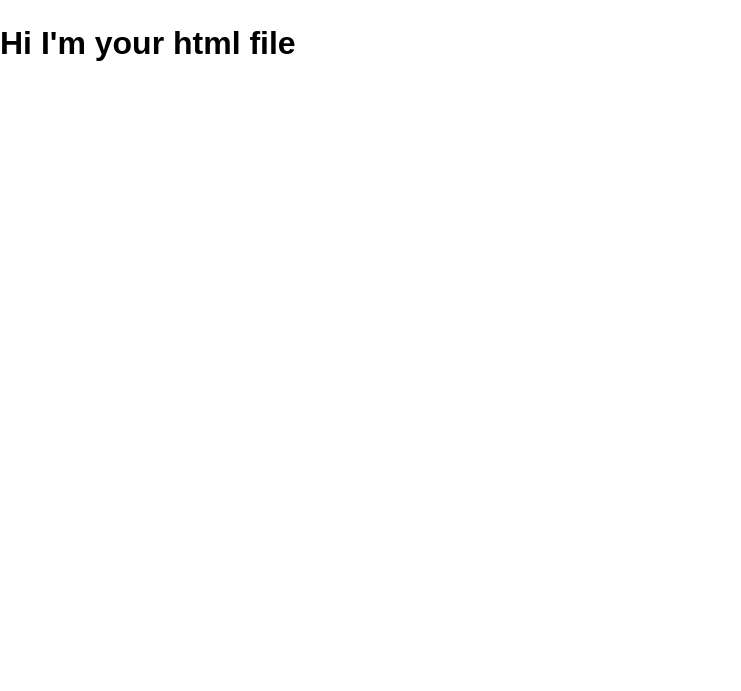
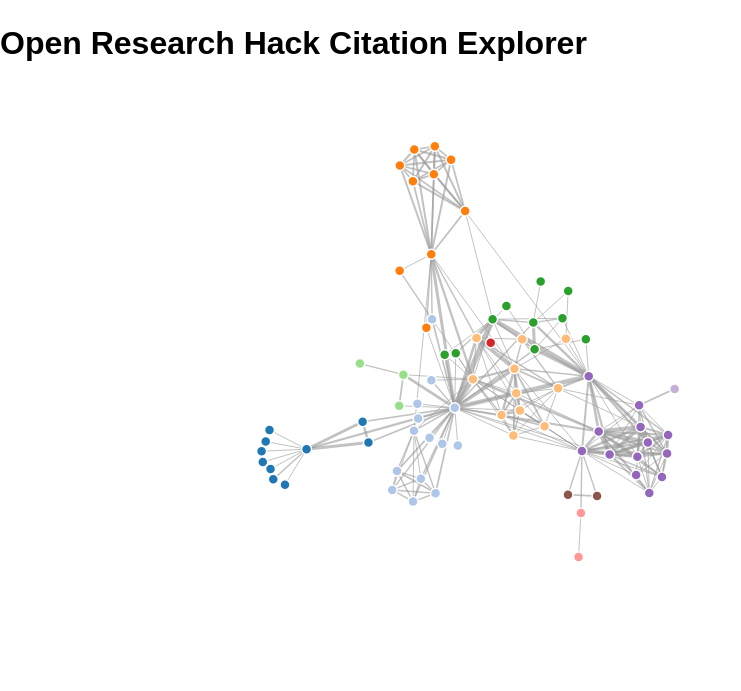
Before and after one commit to markdurrant/open-research-hack-citation-explorer, a plain HTML site: page index.html in a window 1280 px wide. Shown: the whole page, without its empty margins (0-741 px from the left). Drawn offline with Linux system fonts and the light colour scheme.

Commit message:
add FD exmaple

```diff
--- /dev/null
+++ b/data/example.json
@@ -0,0 +1,337 @@
+{
+  "nodes": [
+    {"id": "Myriel", "group": 1},
+    {"id": "Napoleon", "group": 1},
+    {"id": "Mlle.Baptistine", "group": 1},
+    {"id": "Mme.Magloire", "group": 1},
+    {"id": "CountessdeLo", "group": 1},
+    {"id": "Geborand", "group": 1},
+    {"id": "Champtercier", "group": 1},
+    {"id": "Cravatte", "group": 1},
+    {"id": "Count", "group": 1},
+    {"id": "OldMan", "group": 1},
+    {"id": "Labarre", "group": 2},
+    {"id": "Valjean", "group": 2},
+    {"id": "Marguerite", "group": 3},
+    {"id": "Mme.deR", "group": 2},
+    {"id": "Isabeau", "group": 2},
+    {"id": "Gervais", "group": 2},
+    {"id": "Tholomyes", "group": 3},
+    {"id": "Listolier", "group": 3},
+    {"id": "Fameuil", "group": 3},
+    {"id": "Blacheville", "group": 3},
+    {"id": "Favourite", "group": 3},
+    {"id": "Dahlia", "group": 3},
+    {"id": "Zephine", "group": 3},
+    {"id": "Fantine", "group": 3},
+    {"id": "Mme.Thenardier", "group": 4},
+    {"id": "Thenardier", "group": 4},
+    {"id": "Cosette", "group": 5},
+    {"id": "Javert", "group": 4},
+    {"id": "Fauchelevent", "group": 0},
+    {"id": "Bamatabois", "group": 2},
+    {"id": "Perpetue", "group": 3},
+    {"id": "Simplice", "group": 2},
+    {"id": "Scaufflaire", "group": 2},
+    {"id": "Woman1", "group": 2},
+    {"id": "Judge", "group": 2},
+    {"id": "Champmathieu", "group": 2},
+    {"id": "Brevet", "group": 2},
+    {"id": "Chenildieu", "group": 2},
+    {"id": "Cochepaille", "group": 2},
+    {"id": "Pontmercy", "group": 4},
+    {"id": "Boulatruelle", "group": 6},
+    {"id": "Eponine", "group": 4},
+    {"id": "Anzelma", "group": 4},
+    {"id": "Woman2", "group": 5},
+    {"id": "MotherInnocent", "group": 0},
+    {"id": "Gribier", "group": 0},
+    {"id": "Jondrette", "group": 7},
+    {"id": "Mme.Burgon", "group": 7},
+    {"id": "Gavroche", "group": 8},
+    {"id": "Gillenormand", "group": 5},
+    {"id": "Magnon", "group": 5},
+    {"id": "Mlle.Gillenormand", "group": 5},
+    {"id": "Mme.Pontmercy", "group": 5},
+    {"id": "Mlle.Vaubois", "group": 5},
+    {"id": "Lt.Gillenormand", "group": 5},
+    {"id": "Marius", "group": 8},
+    {"id": "BaronessT", "group": 5},
+    {"id": "Mabeuf", "group": 8},
+    {"id": "Enjolras", "group": 8},
+    {"id": "Combeferre", "group": 8},
+    {"id": "Prouvaire", "group": 8},
+    {"id": "Feuilly", "group": 8},
+    {"id": "Courfeyrac", "group": 8},
+    {"id": "Bahorel", "group": 8},
+    {"id": "Bossuet", "group": 8},
+    {"id": "Joly", "group": 8},
+    {"id": "Grantaire", "group": 8},
+    {"id": "MotherPlutarch", "group": 9},
+    {"id": "Gueulemer", "group": 4},
+    {"id": "Babet", "group": 4},
+    {"id": "Claquesous", "group": 4},
+    {"id": "Montparnasse", "group": 4},
+    {"id": "Toussaint", "group": 5},
+    {"id": "Child1", "group": 10},
+    {"id": "Child2", "group": 10},
+    {"id": "Brujon", "group": 4},
+    {"id": "Mme.Hucheloup", "group": 8}
+  ],
+  "links": [
+    {"source": "Napoleon", "target": "Myriel", "value": 1},
+    {"source": "Mlle.Baptistine", "target": "Myriel", "value": 8},
+    {"source": "Mme.Magloire", "target": "Myriel", "value": 10},
+    {"source": "Mme.Magloire", "target": "Mlle.Baptistine", "value": 6},
+    {"source": "CountessdeLo", "target": "Myriel", "value": 1},
+    {"source": "Geborand", "target": "Myriel", "value": 1},
+    {"source": "Champtercier", "target": "Myriel", "value": 1},
+    {"source": "Cravatte", "target": "Myriel", "value": 1},
+    {"source": "Count", "target": "Myriel", "value": 2},
+    {"source": "OldMan", "target": "Myriel", "value": 1},
+    {"source": "Valjean", "target": "Labarre", "value": 1},
+    {"source": "Valjean", "target": "Mme.Magloire", "value": 3},
+    {"source": "Valjean", "target": "Mlle.Baptistine", "value": 3},
+    {"source": "Valjean", "target": "Myriel", "value": 5},
+    {"source": "Marguerite", "target": "Valjean", "value": 1},
+    {"source": "Mme.deR", "target": "Valjean", "value": 1},
+    {"source": "Isabeau", "target": "Valjean", "value": 1},
+    {"source": "Gervais", "target": "Valjean", "value": 1},
+    {"source": "Listolier", "target": "Tholomyes", "value": 4},
+    {"source": "Fameuil", "target": "Tholomyes", "value": 4},
+    {"source": "Fameuil", "target": "Listolier", "value": 4},
+    {"source": "Blacheville", "target": "Tholomyes", "value": 4},
+    {"source": "Blacheville", "target": "Listolier", "value": 4},
+    {"source": "Blacheville", "target": "Fameuil", "value": 4},
+    {"source": "Favourite", "target": "Tholomyes", "value": 3},
+    {"source": "Favourite", "target": "Listolier", "value": 3},
+    {"source": "Favourite", "target": "Fameuil", "value": 3},
+    {"source": "Favourite", "target": "Blacheville", "value": 4},
+    {"source": "Dahlia", "target": "Tholomyes", "value": 3},
+    {"source": "Dahlia", "target": "Listolier", "value": 3},
+    {"source": "Dahlia", "target": "Fameuil", "value": 3},
+    {"source": "Dahlia", "target": "Blacheville", "value": 3},
+    {"source": "Dahlia", "target": "Favourite", "value": 5},
+    {"source": "Zephine", "target": "Tholomyes", "value": 3},
+    {"source": "Zephine", "target": "Listolier", "value": 3},
+    {"source": "Zephine", "target": "Fameuil", "value": 3},
+    {"source": "Zephine", "target": "Blacheville", "value": 3},
+    {"source": "Zephine", "target": "Favourite", "value": 4},
+    {"source": "Zephine", "target": "Dahlia", "value": 4},
+    {"source": "Fantine", "target": "Tholomyes", "value": 3},
+    {"source": "Fantine", "target": "Listolier", "value": 3},
+    {"source": "Fantine", "target": "Fameuil", "value": 3},
+    {"source": "Fantine", "target": "Blacheville", "value": 3},
+    {"source": "Fantine", "target": "Favourite", "value": 4},
+    {"source": "Fantine", "target": "Dahlia", "value": 4},
+    {"source": "Fantine", "target": "Zephine", "value": 4},
+    {"source": "Fantine", "target": "Marguerite", "value": 2},
+    {"source": "Fantine", "target": "Valjean", "value": 9},
+    {"source": "Mme.Thenardier", "target": "Fantine", "value": 2},
+    {"source": "Mme.Thenardier", "target": "Valjean", "value": 7},
+    {"source": "Thenardier", "target": "Mme.Thenardier", "value": 13},
+    {"source": "Thenardier", "target": "Fantine", "value": 1},
+    {"source": "Thenardier", "target": "Valjean", "value": 12},
+    {"source": "Cosette", "target": "Mme.Thenardier", "value": 4},
+    {"source": "Cosette", "target": "Valjean", "value": 31},
+    {"source": "Cosette", "target": "Tholomyes", "value": 1},
+    {"source": "Cosette", "target": "Thenardier", "value": 1},
+    {"source": "Javert", "target": "Valjean", "value": 17},
+    {"source": "Javert", "target": "Fantine", "value": 5},
+    {"source": "Javert", "target": "Thenardier", "value": 5},
+    {"source": "Javert", "target": "Mme.Thenardier", "value": 1},
+    {"source": "Javert", "target": "Cosette", "value": 1},
+    {"source": "Fauchelevent", "target": "Valjean", "value": 8},
+    {"source": "Fauchelevent", "target": "Javert", "value": 1},
+    {"source": "Bamatabois", "target": "Fantine", "value": 1},
+    {"source": "Bamatabois", "target": "Javert", "value": 1},
+    {"source": "Bamatabois", "target": "Valjean", "value": 2},
+    {"source": "Perpetue", "target": "Fantine", "value": 1},
+    {"source": "Simplice", "target": "Perpetue", "value": 2},
+    {"source": "Simplice", "target": "Valjean", "value": 3},
+    {"source": "Simplice", "target": "Fantine", "value": 2},
+    {"source": "Simplice", "target": "Javert", "value": 1},
+    {"source": "Scaufflaire", "target": "Valjean", "value": 1},
+    {"source": "Woman1", "target": "Valjean", "value": 2},
+    {"source": "Woman1", "target": "Javert", "value": 1},
+    {"source": "Judge", "target": "Valjean", "value": 3},
+    {"source": "Judge", "target": "Bamatabois", "value": 2},
+    {"source": "Champmathieu", "target": "Valjean", "value": 3},
+    {"source": "Champmathieu", "target": "Judge", "value": 3},
+    {"source": "Champmathieu", "target": "Bamatabois", "value": 2},
+    {"source": "Brevet", "target": "Judge", "value": 2},
+    {"source": "Brevet", "target": "Champmathieu", "value": 2},
+    {"source": "Brevet", "target": "Valjean", "value": 2},
+    {"source": "Brevet", "target": "Bamatabois", "value": 1},
+    {"source": "Chenildieu", "target": "Judge", "value": 2},
+    {"source": "Chenildieu", "target": "Champmathieu", "value": 2},
+    {"source": "Chenildieu", "target": "Brevet", "value": 2},
+    {"source": "Chenildieu", "target": "Valjean", "value": 2},
+    {"source": "Chenildieu", "target": "Bamatabois", "value": 1},
+    {"source": "Cochepaille", "target": "Judge", "value": 2},
+    {"source": "Cochepaille", "target": "Champmathieu", "value": 2},
+    {"source": "Cochepaille", "target": "Brevet", "value": 2},
+    {"source": "Cochepaille", "target": "Chenildieu", "value": 2},
+    {"source": "Cochepaille", "target": "Valjean", "value": 2},
+    {"source": "Cochepaille", "target": "Bamatabois", "value": 1},
+    {"source": "Pontmercy", "target": "Thenardier", "value": 1},
+    {"source": "Boulatruelle", "target": "Thenardier", "value": 1},
+    {"source": "Eponine", "target": "Mme.Thenardier", "value": 2},
+    {"source": "Eponine", "target": "Thenardier", "value": 3},
+    {"source": "Anzelma", "target": "Eponine", "value": 2},
+    {"source": "Anzelma", "target": "Thenardier", "value": 2},
+    {"source": "Anzelma", "target": "Mme.Thenardier", "value": 1},
+    {"source": "Woman2", "target": "Valjean", "value": 3},
+    {"source": "Woman2", "target": "Cosette", "value": 1},
+    {"source": "Woman2", "target": "Javert", "value": 1},
+    {"source": "MotherInnocent", "target": "Fauchelevent", "value": 3},
+    {"source": "MotherInnocent", "target": "Valjean", "value": 1},
+    {"source": "Gribier", "target": "Fauchelevent", "value": 2},
+    {"source": "Mme.Burgon", "target": "Jondrette", "value": 1},
+    {"source": "Gavroche", "target": "Mme.Burgon", "value": 2},
+    {"source": "Gavroche", "target": "Thenardier", "value": 1},
+    {"source": "Gavroche", "target": "Javert", "value": 1},
+    {"source": "Gavroche", "target": "Valjean", "value": 1},
+    {"source": "Gillenormand", "target": "Cosette", "value": 3},
+    {"source": "Gillenormand", "target": "Valjean", "value": 2},
+    {"source": "Magnon", "target": "Gillenormand", "value": 1},
+    {"source": "Magnon", "target": "Mme.Thenardier", "value": 1},
+    {"source": "Mlle.Gillenormand", "target": "Gillenormand", "value": 9},
+    {"source": "Mlle.Gillenormand", "target": "Cosette", "value": 2},
+    {"source": "Mlle.Gillenormand", "target": "Valjean", "value": 2},
+    {"source": "Mme.Pontmercy", "target": "Mlle.Gillenormand", "value": 1},
+    {"source": "Mme.Pontmercy", "target": "Pontmercy", "value": 1},
+    {"source": "Mlle.Vaubois", "target": "Mlle.Gillenormand", "value": 1},
+    {"source": "Lt.Gillenormand", "target": "Mlle.Gillenormand", "value": 2},
+    {"source": "Lt.Gillenormand", "target": "Gillenormand", "value": 1},
+    {"source": "Lt.Gillenormand", "target": "Cosette", "value": 1},
+    {"source": "Marius", "target": "Mlle.Gillenormand", "value": 6},
+    {"source": "Marius", "target": "Gillenormand", "value": 12},
+    {"source": "Marius", "target": "Pontmercy", "value": 1},
+    {"source": "Marius", "target": "Lt.Gillenormand", "value": 1},
+    {"source": "Marius", "target": "Cosette", "value": 21},
+    {"source": "Marius", "target": "Valjean", "value": 19},
+    {"source": "Marius", "target": "Tholomyes", "value": 1},
+    {"source": "Marius", "target": "Thenardier", "value": 2},
+    {"source": "Marius", "target": "Eponine", "value": 5},
+    {"source": "Marius", "target": "Gavroche", "value": 4},
+    {"source": "BaronessT", "target": "Gillenormand", "value": 1},
+    {"source": "BaronessT", "target": "Marius", "value": 1},
+    {"source": "Mabeuf", "target": "Marius", "value": 1},
+    {"source": "Mabeuf", "target": "Eponine", "value": 1},
+    {"source": "Mabeuf", "target": "Gavroche", "value": 1},
+    {"source": "Enjolras", "target": "Marius", "value": 7},
+    {"source": "Enjolras", "target": "Gavroche", "value": 7},
+    {"source": "Enjolras", "target": "Javert", "value": 6},
+    {"source": "Enjolras", "target": "Mabeuf", "value": 1},
+    {"source": "Enjolras", "target": "Valjean", "value": 4},
+    {"source": "Combeferre", "target": "Enjolras", "value": 15},
+    {"source": "Combeferre", "target": "Marius", "value": 5},
+    {"source": "Combeferre", "target": "Gavroche", "value": 6},
+    {"source": "Combeferre", "target": "Mabeuf", "value": 2},
+    {"source": "Prouvaire", "target": "Gavroche", "value": 1},
+    {"source": "Prouvaire", "target": "Enjolras", "value": 4},
+    {"source": "Prouvaire", "target": "Combeferre", "value": 2},
+    {"source": "Feuilly", "target": "Gavroche", "value": 2},
+    {"source": "Feuilly", "target": "Enjolras", "value": 6},
+    {"source": "Feuilly", "target": "Prouvaire", "value": 2},
+    {"source": "Feuilly", "target": "Combeferre", "value": 5},
+    {"source": "Feuilly", "target": "Mabeuf", "value": 1},
+    {"source": "Feuilly", "target": "Marius", "value": 1},
+    {"source": "Courfeyrac", "target": "Marius", "value": 9},
+    {"source": "Courfeyrac", "target": "Enjolras", "value": 17},
+    {"source": "Courfeyrac", "target": "Combeferre", "value": 13},
+    {"source": "Courfeyrac", "target": "Gavroche", "value": 7},
+    {"source": "Courfeyrac", "target": "Mabeuf", "value": 2},
+    {"source": "Courfeyrac", "target": "Eponine", "value": 1},
+    {"source": "Courfeyrac", "target": "Feuilly", "value": 6},
+    {"source": "Courfeyrac", "target": "Prouvaire", "value": 3},
+    {"source": "Bahorel", "target": "Combeferre", "value": 5},
+    {"source": "Bahorel", "target": "Gavroche", "value": 5},
+    {"source": "Bahorel", "target": "Courfeyrac", "value": 6},
+    {"source": "Bahorel", "target": "Mabeuf", "value": 2},
+    {"source": "Bahorel", "target": "Enjolras", "value": 4},
+    {"source": "Bahorel", "target": "Feuilly", "value": 3},
+    {"source": "Bahorel", "target": "Prouvaire", "value": 2},
+    {"source": "Bahorel", "target": "Marius", "value": 1},
+    {"source": "Bossuet", "target": "Marius", "value": 5},
+    {"source": "Bossuet", "target": "Courfeyrac", "value": 12},
+    {"source": "Bossuet", "target": "Gavroche", "value": 5},
+    {"source": "Bossuet", "target": "Bahorel", "value": 4},
+    {"source": "Bossuet", "target": "Enjolras", "value": 10},
+    {"source": "Bossuet", "target": "Feuilly", "value": 6},
+    {"source": "Bossuet", "target": "Prouvaire", "value": 2},
+    {"source": "Bossuet", "target": "Combeferre", "value": 9},
+    {"source": "Bossuet", "target": "Mabeuf", "value": 1},
+    {"source": "Bossuet", "target": "Valjean", "value": 1},
+    {"source": "Joly", "target": "Bahorel", "value": 5},
+    {"source": "Joly", "target": "Bossuet", "value": 7},
+    {"source": "Joly", "target": "Gavroche", "value": 3},
+    {"source": "Joly", "target": "Courfeyrac", "value": 5},
+    {"source": "Joly", "target": "Enjolras", "value": 5},
+    {"source": "Joly", "target": "Feuilly", "value": 5},
+    {"source": "Joly", "target": "Prouvaire", "value": 2},
+    {"source": "Joly", "target": "Combeferre", "value": 5},
+    {"source": "Joly", "target": "Mabeuf", "value": 1},
+    {"source": "Joly", "target": "Marius", "value": 2},
+    {"source": "Grantaire", "target": "Bossuet", "value": 3},
+    {"source": "Grantaire", "target": "Enjolras", "value": 3},
+    {"source": "Grantaire", "target": "Combeferre", "value": 1},
+    {"source": "Grantaire", "target": "Courfeyrac", "value": 2},
+    {"source": "Grantaire", "target": "Joly", "value": 2},
+    {"source": "Grantaire", "target": "Gavroche", "value": 1},
+    {"source": "Grantaire", "target": "Bahorel", "value": 1},
+    {"source": "Grantaire", "target": "Feuilly", "value": 1},
+    {"source": "Grantaire", "target": "Prouvaire", "value": 1},
+    {"source": "MotherPlutarch", "target": "Mabeuf", "value": 3},
+    {"source": "Gueulemer", "target": "Thenardier", "value": 5},
+    {"source": "Gueulemer", "target": "Valjean", "value": 1},
+    {"source": "Gueulemer", "target": "Mme.Thenardier", "value": 1},
+    {"source": "Gueulemer", "target": "Javert", "value": 1},
+    {"source": "Gueulemer", "target": "Gavroche", "value": 1},
+    {"source": "Gueulemer", "target": "Eponine", "value": 1},
+    {"source": "Babet", "target": "Thenardier", "value": 6},
+    {"source": "Babet", "target": "Gueulemer", "value": 6},
+    {"source": "Babet", "target": "Valjean", "value": 1},
+    {"source": "Babet", "target": "Mme.Thenardier", "value": 1},
+    {"source": "Babet", "target": "Javert", "value": 2},
+    {"source": "Babet", "target": "Gavroche", "value": 1},
+    {"source": "Babet", "target": "Eponine", "value": 1},
+    {"source": "Claquesous", "target": "Thenardier", "value": 4},
+    {"source": "Claquesous", "target": "Babet", "value": 4},
+    {"source": "Claquesous", "target": "Gueulemer", "value": 4},
+    {"source": "Claquesous", "target": "Valjean", "value": 1},
+    {"source": "Claquesous", "target": "Mme.Thenardier", "value": 1},
+    {"source": "Claquesous", "target": "Javert", "value": 1},
+    {"source": "Claquesous", "target": "Eponine", "value": 1},
+    {"source": "Claquesous", "target": "Enjolras", "value": 1},
+    {"source": "Montparnasse", "target": "Javert", "value": 1},
+    {"source": "Montparnasse", "target": "Babet", "value": 2},
+    {"source": "Montparnasse", "target": "Gueulemer", "value": 2},
+    {"source": "Montparnasse", "target": "Claquesous", "value": 2},
+    {"source": "Montparnasse", "target": "Valjean", "value": 1},
+    {"source": "Montparnasse", "target": "Gavroche", "value": 1},
+    {"source": "Montparnasse", "target": "Eponine", "value": 1},
+    {"source": "Montparnasse", "target": "Thenardier", "value": 1},
+    {"source": "Toussaint", "target": "Cosette", "value": 2},
+    {"source": "Toussaint", "target": "Javert", "value": 1},
+    {"source": "Toussaint", "target": "Valjean", "value": 1},
+    {"source": "Child1", "target": "Gavroche", "value": 2},
+    {"source": "Child2", "target": "Gavroche", "value": 2},
+    {"source": "Child2", "target": "Child1", "value": 3},
+    {"source": "Brujon", "target": "Babet", "value": 3},
+    {"source": "Brujon", "target": "Gueulemer", "value": 3},
+    {"source": "Brujon", "target": "Thenardier", "value": 3},
+    {"source": "Brujon", "target": "Gavroche", "value": 1},
+    {"source": "Brujon", "target": "Eponine", "value": 1},
+    {"source": "Brujon", "target": "Claquesous", "value": 1},
+    {"source": "Brujon", "target": "Montparnasse", "value": 1},
+    {"source": "Mme.Hucheloup", "target": "Bossuet", "value": 1},
+    {"source": "Mme.Hucheloup", "target": "Joly", "value": 1},
+    {"source": "Mme.Hucheloup", "target": "Grantaire", "value": 1},
+    {"source": "Mme.Hucheloup", "target": "Bahorel", "value": 1},
+    {"source": "Mme.Hucheloup", "target": "Courfeyrac", "value": 1},
+    {"source": "Mme.Hucheloup", "target": "Gavroche", "value": 1},
+    {"source": "Mme.Hucheloup", "target": "Enjolras", "value": 1}
+  ]
+}
--- a/index.html
+++ b/index.html
@@ -4,13 +4,14 @@
   <meta charset="utf-8">
   <meta name="mobile-web-app-capable" content="yes">
   <meta name="viewport" content="width=device-width, initial-scale=1.0, maximum-scale=1.0, user-scalable=no">
-  <title></title> <!-- ADD A TITLE! -->
+  <title>Open Research Hack Citation Explorer</title> <!-- ADD A TITLE! -->
 
   <link rel="stylesheet" href="styles.css">
 </head>
 <body>
+  <h1>Open Research Hack Citation Explorer</h1>
 
-  <h1>Hi I'm your html file</h1>
+  <svg width="960" height="600"></svg>
 
   <script src="js/d3.v4.min.js"></script>
   <script src="js/main.js"></script>
--- a/js/main.js
+++ b/js/main.js
@@ -1 +1,72 @@
-console.log("hi I'm your main js file")
+var svg = d3.select("svg"),
+    width = +svg.attr("width"),
+    height = +svg.attr("height");
+
+var color = d3.scaleOrdinal(d3.schemeCategory20);
+
+var simulation = d3.forceSimulation()
+    .force("link", d3.forceLink().id(function(d) { return d.id; }))
+    .force("charge", d3.forceManyBody())
+    .force("center", d3.forceCenter(width / 2, height / 2));
+
+d3.json("data/example.json", function(error, graph) {
+  if (error) throw error;
+
+  var link = svg.append("g")
+      .attr("class", "links")
+    .selectAll("line")
+    .data(graph.links)
+    .enter().append("line")
+      .attr("stroke-width", function(d) { return Math.sqrt(d.value); });
+
+  var node = svg.append("g")
+      .attr("class", "nodes")
+    .selectAll("circle")
+    .data(graph.nodes)
+    .enter().append("circle")
+      .attr("r", 5)
+      .attr("fill", function(d) { return color(d.group); })
+      .call(d3.drag()
+          .on("start", dragstarted)
+          .on("drag", dragged)
+          .on("end", dragended));
+
+  node.append("title")
+      .text(function(d) { return d.id; });
+
+  simulation
+      .nodes(graph.nodes)
+      .on("tick", ticked);
+
+  simulation.force("link")
+      .links(graph.links);
+
+  function ticked() {
+    link
+        .attr("x1", function(d) { return d.source.x; })
+        .attr("y1", function(d) { return d.source.y; })
+        .attr("x2", function(d) { return d.target.x; })
+        .attr("y2", function(d) { return d.target.y; });
+
+    node
+        .attr("cx", function(d) { return d.x; })
+        .attr("cy", function(d) { return d.y; });
+  }
+});
+
+function dragstarted(d) {
+  if (!d3.event.active) simulation.alphaTarget(0.3).restart();
+  d.fx = d.x;
+  d.fy = d.y;
+}
+
+function dragged(d) {
+  d.fx = d3.event.x;
+  d.fy = d3.event.y;
+}
+
+function dragended(d) {
+  if (!d3.event.active) simulation.alphaTarget(0);
+  d.fx = null;
+  d.fy = null;
+}
```
Also changed, not shown: styles.css (+11 -0 lines).
